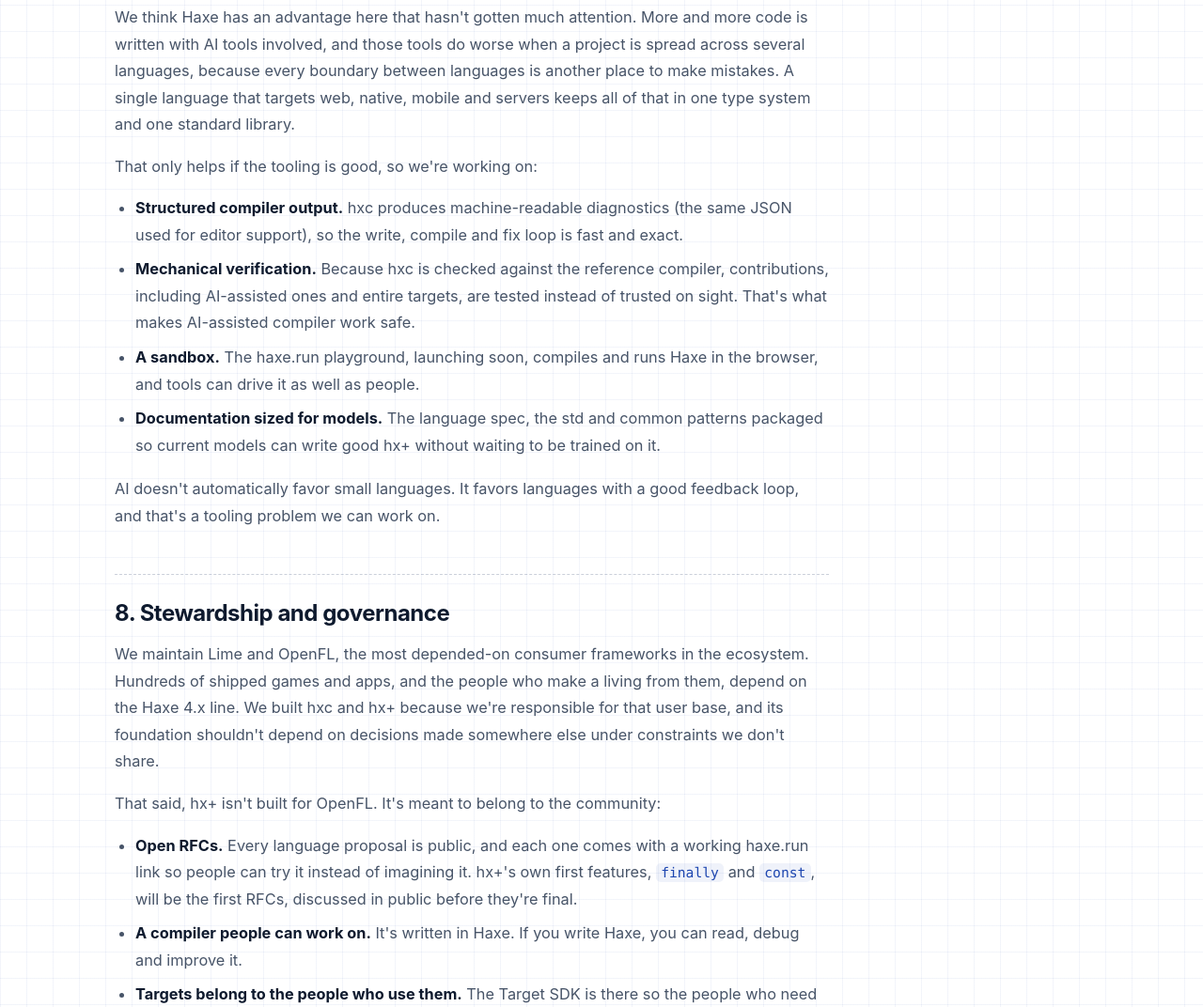
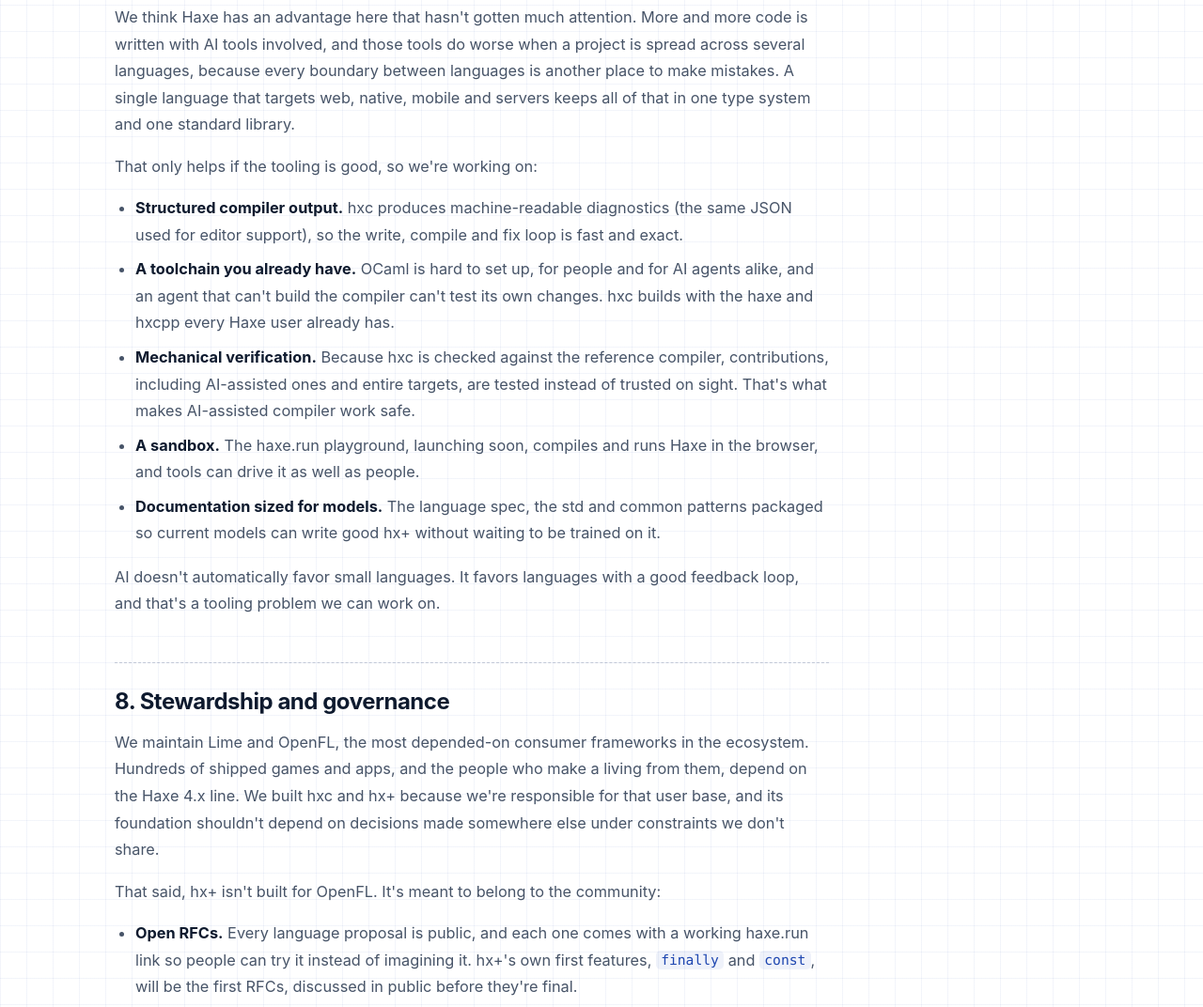
Before and after one commit to DimensionscapeOrg/hxplus-site, a plain HTML site: page whitepaper.html in a window 1280 px wide. Shown: the part 9347-10419 px from the top of the page at 94% size. Drawn offline with Linux system fonts and the light colour scheme.

Commit message:
Note the OCaml setup cost for AI-assisted contributors

```diff
--- a/whitepaper.html
+++ b/whitepaper.html
@@ -112,7 +112,7 @@
       <h2 id="7-ai">7. AI</h2>
       <p>We think Haxe has an advantage here that hasn't gotten much attention. More and more code is written with AI tools involved, and those tools do worse when a project is spread across several languages, because every boundary between languages is another place to make mistakes. A single language that targets web, native, mobile and servers keeps all of that in one type system and one standard library.</p>
       <p>That only helps if the tooling is good, so we're working on:</p>
-      <ul><li><strong>Structured compiler output.</strong> hxc produces machine-readable diagnostics (the same JSON used for editor support), so the write, compile and fix loop is fast and exact.</li><li><strong>Mechanical verification.</strong> Because hxc is checked against the reference compiler, contributions, including AI-assisted ones and entire targets, are tested instead of trusted on sight. That's what makes AI-assisted compiler work safe.</li><li><strong>A sandbox.</strong> The haxe.run playground, launching soon, compiles and runs Haxe in the browser, and tools can drive it as well as people.</li><li><strong>Documentation sized for models.</strong> The language spec, the std and common patterns packaged so current models can write good hx+ without waiting to be trained on it.</li></ul>
+      <ul><li><strong>Structured compiler output.</strong> hxc produces machine-readable diagnostics (the same JSON used for editor support), so the write, compile and fix loop is fast and exact.</li><li><strong>A toolchain you already have.</strong> OCaml is hard to set up, for people and for AI agents alike, and an agent that can't build the compiler can't test its own changes. hxc builds with the haxe and hxcpp every Haxe user already has.</li><li><strong>Mechanical verification.</strong> Because hxc is checked against the reference compiler, contributions, including AI-assisted ones and entire targets, are tested instead of trusted on sight. That's what makes AI-assisted compiler work safe.</li><li><strong>A sandbox.</strong> The haxe.run playground, launching soon, compiles and runs Haxe in the browser, and tools can drive it as well as people.</li><li><strong>Documentation sized for models.</strong> The language spec, the std and common patterns packaged so current models can write good hx+ without waiting to be trained on it.</li></ul>
       <p>AI doesn't automatically favor small languages. It favors languages with a good feedback loop, and that's a tooling problem we can work on.</p>
       <h2 id="8-stewardship-and-governance">8. Stewardship and governance</h2>
       <p>We maintain Lime and OpenFL, the most depended-on consumer frameworks in the ecosystem. Hundreds of shipped games and apps, and the people who make a living from them, depend on the Haxe 4.x line. We built hxc and hx+ because we're responsible for that user base, and its foundation shouldn't depend on decisions made somewhere else under constraints we don't share.</p>
```
Also changed, not shown: 1 other file.
